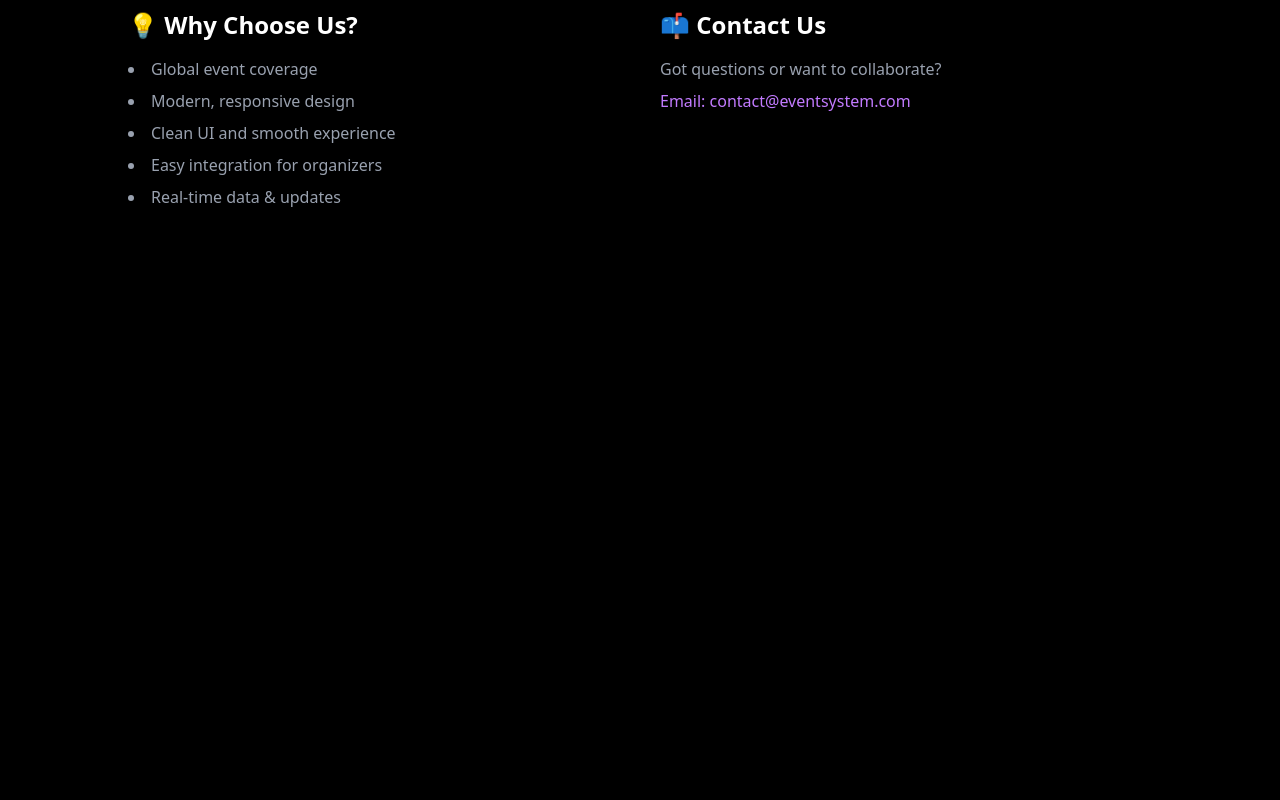
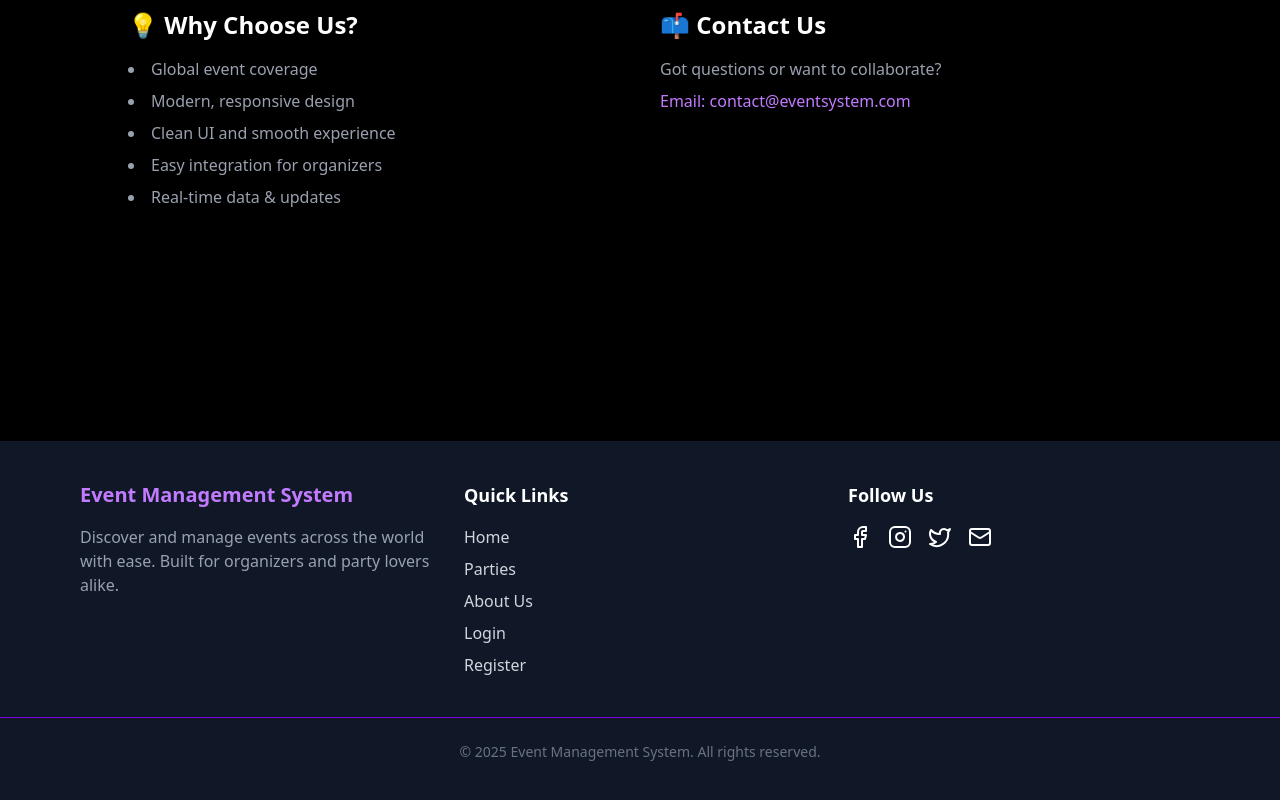
Before and after one commit to PopovicJovan/Event-Managment-System-coinis25, a React (Vite) app: page /about in a window 1280 px wide. Shown: the part 513-1313 px from the top of the page. Before the commit the page ends 890 px from the top, so only its background shows below. Built offline with nearby package versions, Linux system fonts and the light colour scheme.

Commit message:
about us and footer created, added footer to layout so it shows on every page

```diff
--- /dev/null
+++ b/src/components/footer.jsx
@@ -0,0 +1,54 @@
+import { Link } from "react-router-dom";
+import { Facebook, Instagram, Twitter, Mail } from "lucide-react";
+
+export const Footer = () => {
+  return (
+    <footer className="bg-gray-900 text-white py-10 mt-16">
+      <div className="max-w-6xl mx-auto px-4 grid grid-cols-1 md:grid-cols-3 gap-8">
+        {/* Brand/Info */}
+        <div>
+          <h2 className="text-xl font-bold mb-4 text-purple-400">Event Management System</h2>
+          <p className="text-gray-400">
+            Discover and manage events across the world with ease. Built for organizers and party lovers alike.
+          </p>
+        </div>
+
+        {/* Quick Links */}
+        <div>
+          <h3 className="text-lg font-semibold mb-4">Quick Links</h3>
+          <ul className="space-y-2 text-gray-300">
+            <li><Link to="/" className="hover:text-purple-400">Home</Link></li>
+            <li><Link to="/parties" className="hover:text-purple-400">Parties</Link></li>
+            <li><Link to="/about" className="hover:text-purple-400">About Us</Link></li>
+            <li><Link to="/login" className="hover:text-purple-400">Login</Link></li>
+            <li><Link to="/register" className="hover:text-purple-400">Register</Link></li>
+          </ul>
+        </div>
+
+        {/* Socials */}
+        <div>
+          <h3 className="text-lg font-semibold mb-4">Follow Us</h3>
+          <div className="flex space-x-4">
+            <a href="https://facebook.com" target="_blank" rel="noopener noreferrer">
+              <Facebook className="hover:text-purple-400 transition" />
+            </a>
+            <a href="https://instagram.com" target="_blank" rel="noopener noreferrer">
+              <Instagram className="hover:text-purple-400 transition" />
+            </a>
+            <a href="https://twitter.com" target="_blank" rel="noopener noreferrer">
+              <Twitter className="hover:text-purple-400 transition" />
+            </a>
+            <a href="mailto:contact@eventsystem.com">
+              <Mail className="hover:text-purple-400 transition" />
+            </a>
+          </div>
+        </div>
+      </div>
+
+      {/* Bottom bar */}
+      <div className="border-t border-purple-700 mt-10 pt-6 text-center text-sm text-gray-500">
+        &copy; {new Date().getFullYear()} Event Management System. All rights reserved.
+      </div>
+    </footer>
+  );
+};
--- a/src/components/slider.jsx
+++ b/src/components/slider.jsx
@@ -50,7 +50,7 @@ export const Slider = ({ parties }) => {
 
   return (
     <div className="relative w-full lg:w-3/4 mx-auto">
-      <h2 className="text-2xl font-bold mb-6 text-purple-400 text-center">
+      <h2 className="text-2xl font-bold mb-6 text-white-400 text-center">
         Featured Events
       </h2>
 
--- a/src/layouts/main.jsx
+++ b/src/layouts/main.jsx
@@ -1,3 +1,4 @@
+import { Footer } from "../components/footer";
 import { NavbarComponent } from "../components/navbar";
 import { Outlet } from "react-router-dom";
 
@@ -6,6 +7,7 @@ export const RootLayout = () => {
     <>
       <NavbarComponent />
       <Outlet />
+      <Footer />
     </>
   );
 };
--- a/src/pages/aboutUs.jsx
+++ b/src/pages/aboutUs.jsx
@@ -1,3 +1,5 @@
+
+
 export const AboutUs = () => {
     return (
       <div className="min-h-screen bg-black text-white px-6 py-16">
--- a/src/pages/home.jsx
+++ b/src/pages/home.jsx
@@ -3,6 +3,7 @@ import { Slider } from "../components/slider.jsx";
 import { NewsFeed } from "../components/newsFeed.jsx";
 import { UpcomingEvents } from "../components/upcomingEvents.jsx";
 import { TopEvents } from "../components/topEvents.jsx";
+
 
 export const HomePage = () => {
   const { parties, isLoading } = useParties();
@@ -23,11 +24,11 @@ export const HomePage = () => {
         <Slider parties={parties} />
         <NewsFeed parties={parties} />
       </div>
+      {/* Top Events Section */}
       <TopEvents events={parties} />
       {/* Upcoming Events Section */}
       <UpcomingEvents parties={parties} />
 
-      {/* Top Events Section */}
 
     </div>
   );
```
